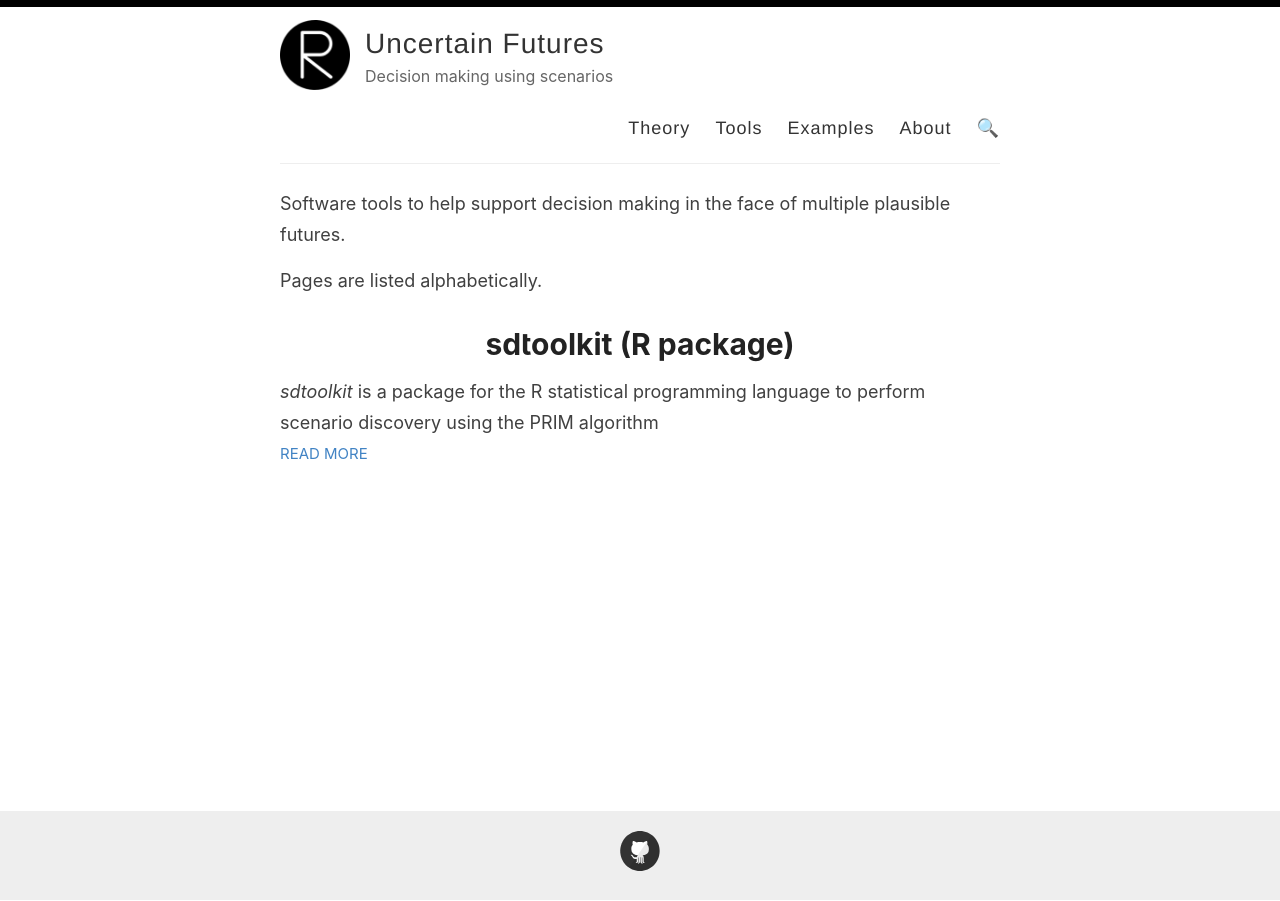
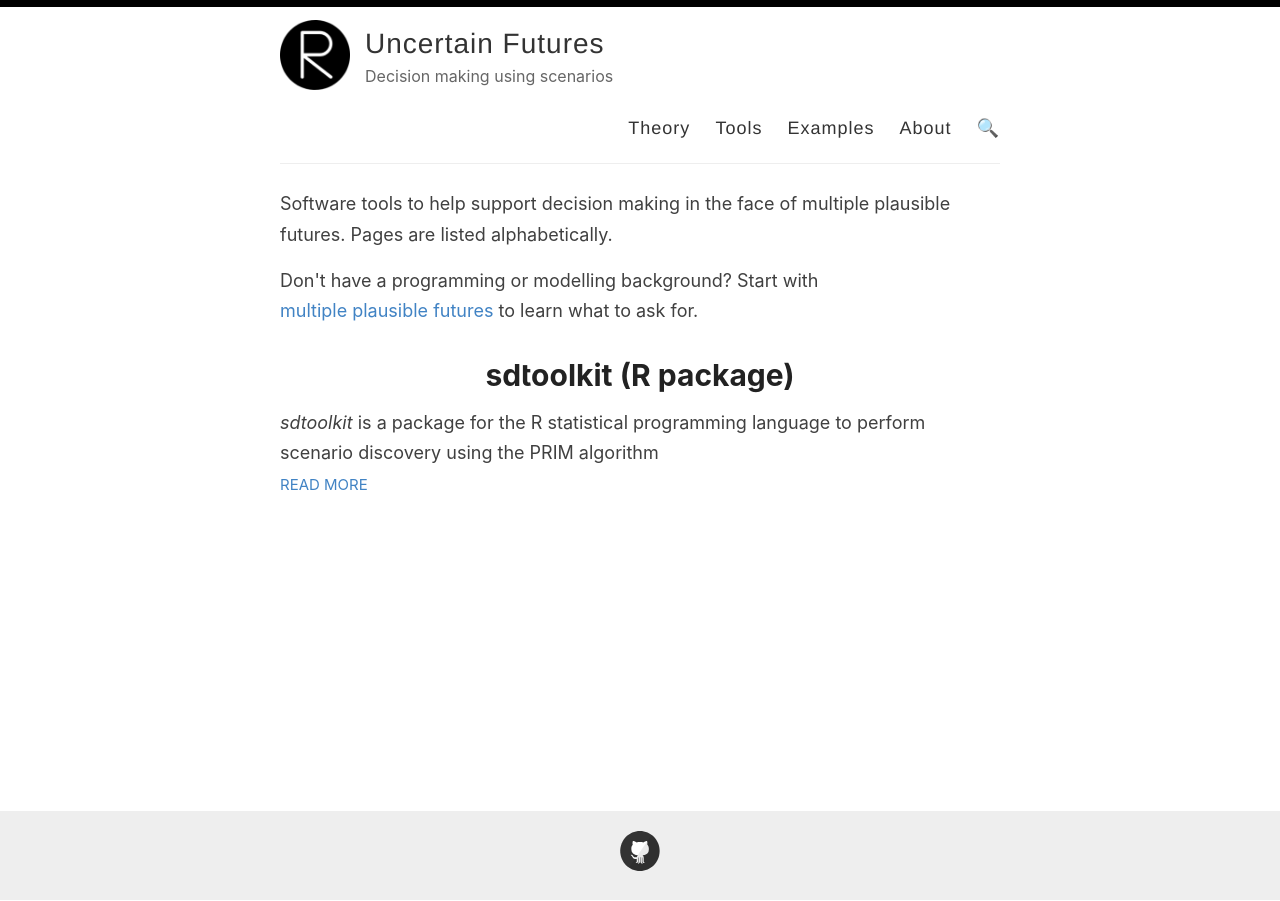
Before and after one commit to uncertainfutures/uncertainfutures.github.io, a Jekyll site: the page built from _pages/tools.html, in a window 1280 px wide. Built offline with Jekyll 4.4.1, drawn with Linux system fonts in a browser that asks for light colours.

Commit message:
Send readers on index pages to multiple plausible futures

```diff
--- a/_pages/tools.html
+++ b/_pages/tools.html
@@ -7,9 +7,15 @@ title: Tools
 <div class="index_intro">
   <p>
     Software tools to help support decision making in the face of multiple
-    plausible futures.
+    plausible futures. Pages are listed alphabetically.
   </p>
-  <p>Pages are listed alphabetically.</p>
+  <p>
+    Don't have a programming or modelling background? Start with
+    <a href="../theory/multiple-plausible-futures/"
+      >multiple&nbsp;plausible&nbsp;futures</a
+    >
+    to learn what to ask for.
+  </p>
 </div>
 
 <div class="posts">
```
Also changed, not shown: _pages/theory.html (+7 -2 lines).
